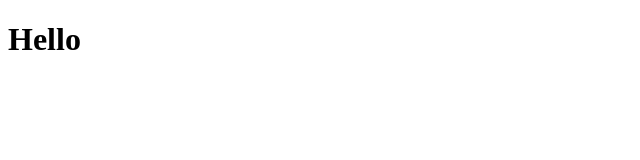
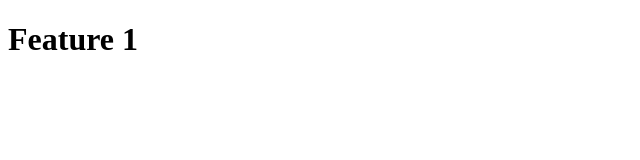
Before and after one commit to alex-sir/git-test, a plain HTML site: page index.html in a window 1280 px wide. Shown: the whole page, without its empty margins (0-640 px from the left). Drawn offline with Linux system fonts and the light colour scheme.

Commit message:
Add feature 1

```diff
--- a/index.html
+++ b/index.html
@@ -7,6 +7,6 @@
     <title>Git Test</title>
 </head>
 <body>
-    <h1>Hello</h1>
+    <h1>Feature 1</h1>
 </body>
 </html>
```
